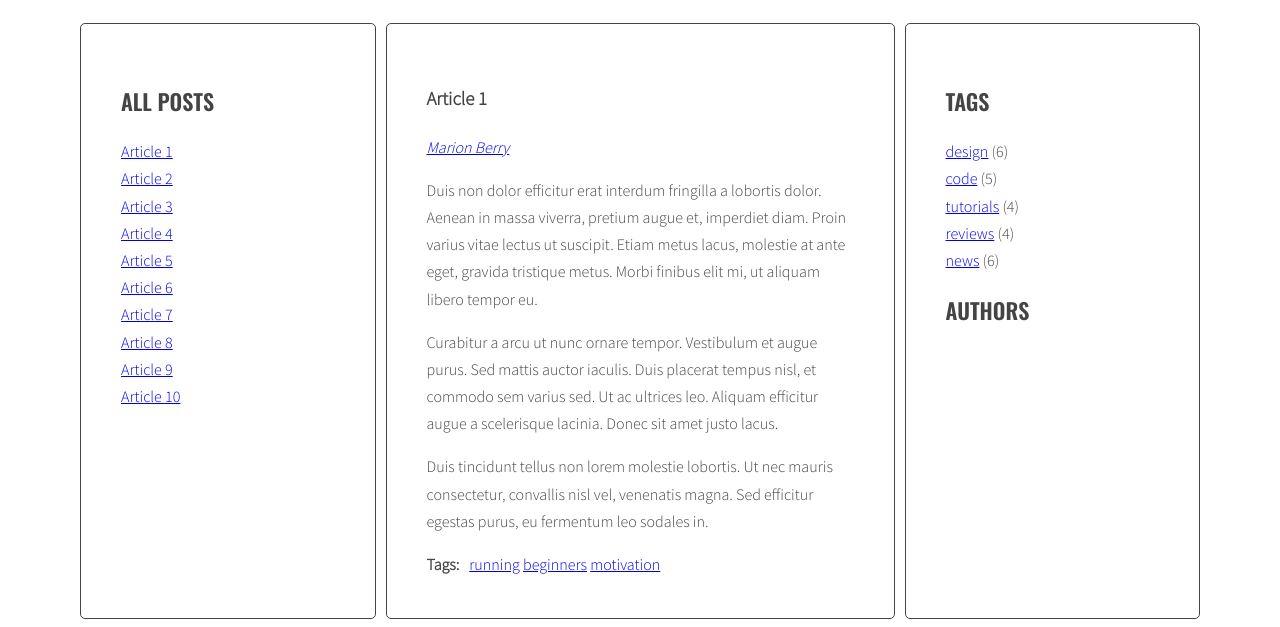
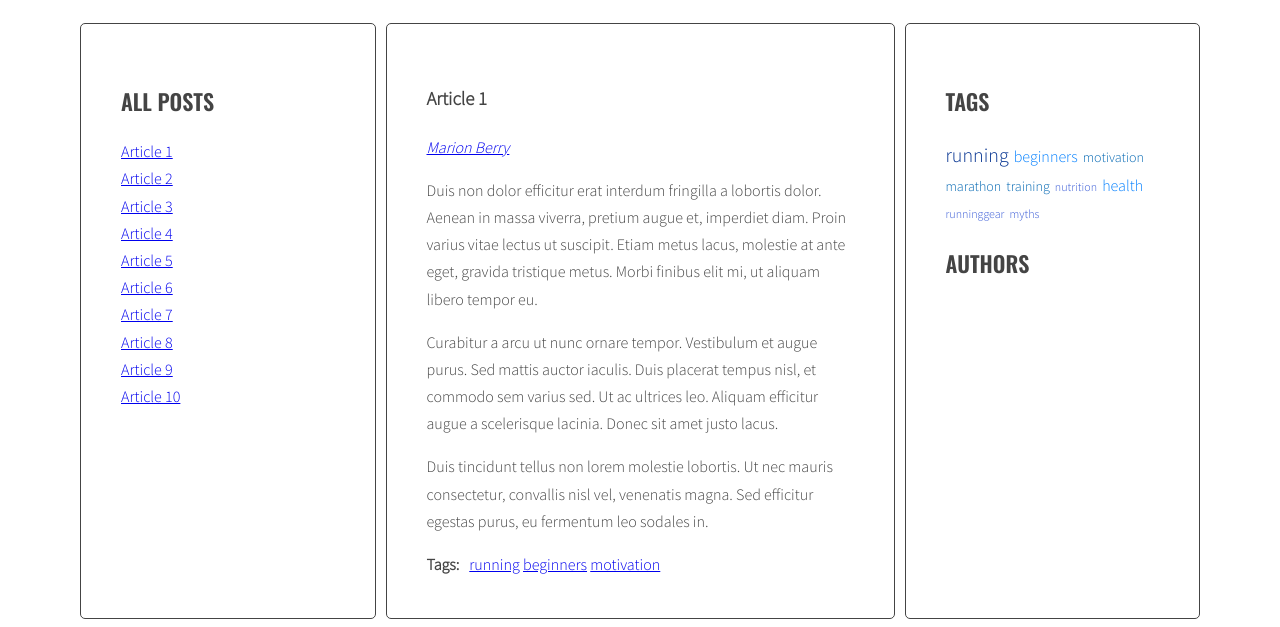
Before and after one commit to PaulinaP20/js-blog, a website: page index.html in a window 1280 px wide. Shown: the part 220-847 px from the top of the page. Drawn offline with nearby package versions, Linux system fonts and the light colour scheme.

Commit message:
add cloud of tags

```diff
--- a/index.html
+++ b/index.html
@@ -31,7 +31,7 @@
                       </ul>
                     </div>
                   </article>
-                  <article class="post" id="article-2" data-tags="marathon training trainingplan" data-author="Theo Tabby">
+                  <article class="post" id="article-2" data-tags="marathon training" data-author="Theo Tabby">
                     <h3 class="post-title">Article 2</h3>
                     <p class="post-author" ></p>
                     <div class="post-content">
@@ -47,7 +47,7 @@
                       </ul>
                     </div>
                   </article>
-                  <article class="post" id="article-3" data-tags="nutrition running energy meals" data-author="George Tuxedo">
+                  <article class="post" id="article-3" data-tags="nutrition running training beginners" data-author="George Tuxedo">
                     <h3 class="post-title">Article 3</h3>
                     <p class="post-author" ></p>
                     <div class="post-content">
@@ -62,7 +62,7 @@
                       </ul>
                     </div>
                   </article>
-                  <article class="post" id="article-4" data-tags="injuries running health" data-author="Kitty Toebean">
+                  <article class="post" id="article-4" data-tags="running health nutrition" data-author="Kitty Toebean">
                     <h3 class="post-title">Article 4</h3>
                     <p class="post-author" ></p>
                     <div class="post-content">
@@ -78,7 +78,7 @@
                       </ul>
                     </div>
                   </article>
-                  <article class="post" id="article-5" data-tags="shoes runninggear running" data-author="Marion Berry">
+                  <article class="post" id="article-5" data-tags="runninggear running beginners" data-author="Marion Berry">
                     <h3 class="post-title">Article 5</h3>
                     <p class="post-author"></p>
                     <div class="post-content">
@@ -94,7 +94,7 @@
                       </ul>
                     </div>
                   </article>
-                  <article class="post" id="article-6" data-tags="strengthtraining running fitness" data-author="George Tuxedo">
+                  <article class="post" id="article-6" data-tags="running training health" data-author="George Tuxedo">
                     <h3 class="post-title">Article 6</h3>
                     <p class="post-author" ></p>
                     <div class="post-content">
@@ -110,7 +110,7 @@
                       </ul>
                     </div>
                   </article>
-                  <article class="post" id="article-7" data-tags="mentaltraining motivation marathon" data-author="Kitty Toebean">
+                  <article class="post" id="article-7" data-tags="motivation marathon beginners" data-author="Kitty Toebean">
                     <h3 class="post-title">Article 7</h3>
                     <p class="post-author" ></p>
                     <div class="post-content">
@@ -126,7 +126,7 @@
                       </ul>
                     </div>
                   </article>
-                  <article class="post" id="article-8" data-tags="weather endurance running" data-author="Theo Tabby">
+                  <article class="post" id="article-8" data-tags="running motivation" data-author="Theo Tabby">
                     <h3 class="post-title">Article 8</h3>
                     <p class="post-author"></p>
                     <div class="post-content">
@@ -142,7 +142,7 @@
                       </ul>
                     </div>
                   </article>
-                  <article class="post" id="article-9" data-tags="recovery rest marathon" data-author="Marion Berry">
+                  <article class="post" id="article-9" data-tags="health marathon" data-author="Marion Berry">
                     <h3 class="post-title">Article 9</h3>
                     <p class="post-author"></p>
                     <div class="post-content">
@@ -158,7 +158,7 @@
                       </ul>
                     </div>
                   </article>
-                  <article class="post" id="article-10" data-tags="myths running funfacts" data-author="George Tuxedo">
+                  <article class="post" id="article-10" data-tags="myths running health" data-author="George Tuxedo">
                     <h3 class="post-title">Article 10</h3>
                     <p class="post-author"></p>
                     <div class="post-content">
@@ -177,11 +177,6 @@
                 <aside class="sidebar" aria-label="Sidebar">
                   <h2 class="section-title">Tags</h2>
                   <ul class="list tags">
-                    <li><a href="#">design</a> <span>(6)</span></li>
-                    <li><a href="#">code</a> <span>(5)</span></li>
-                    <li><a href="#">tutorials</a> <span>(4)</span></li>
-                    <li><a href="#">reviews</a> <span>(4)</span></li>
-                    <li><a href="#">news</a> <span>(6)</span></li>
                   </ul>
                   <h2 class="section-title">Authors</h2>
                   <ul class="list authors">
--- a/js/script.js
+++ b/js/script.js
@@ -4,7 +4,10 @@ const optArticleSelector = '.post',
   optTitleSelector = '.post-title',
   optTitleListSelector = '.titles',
   optArticleTagsSelector='.post-tags .list',
-  optArticleAuthorSelector='.post-author';
+  optArticleAuthorSelector='.post-author',
+  optTagsListSelector='.tags.list',
+  optCloudClassCount=5,
+  optCloudClassPrevix='tag-size-';
 
 const titleClickHandler = function(event){
   event.preventDefault();
@@ -84,29 +87,58 @@ function generateTitleLinks(customSelector =''){
 
 generateTitleLinks();
 
+function calculateTagsParams(tags){
+
+  console.log(tags);
+
+  const params={
+    max:0,
+    min:999999
+  };
+
+  for (let tag in tags){
+    //console.log(tag + ' is used ' + tags[tag] + ' times');
+    if(tags[tag]>params.max){
+      params.max=tags[tag];
+    }
+    if(tags[tag]<params.min){
+      params.min=tags[tag];
+    }
+  }
+  return params;
+}
+
+function calculateTagClass(count, params){
+  const normalizedCount=count-params.min;
+  const normalizedMax=params.max-params.min;
+  const percentage=normalizedCount/normalizedMax;
+
+  const classNumber=Math.floor(percentage*(optCloudClassCount-1)+1);
+
+  return optCloudClassPrevix+classNumber;
+}
+
 
 function generateTags(){
   /* find all articles */
   const articles=document.querySelectorAll(optArticleSelector);
 
+  let allTags={};
   /* START LOOP: for every article: */
 
   for (let article of articles){
+
     /* find tags wrapper */
     const tagsWraper=article.querySelector(optArticleTagsSelector);
-    //console.log(tagsWraper);
 
     /* make html variable with empty string */
     let html='';
 
     /* get tags from data-tags attribute */
-
     const articleTags=article.getAttribute('data-tags');
-    //console.log(articleTags);
 
     /* split tags into array */
     const articleTagsArray=articleTags.split(' ');
-    //console.log(articleTagsArray);
 
     /* START LOOP: for each tag */
 
@@ -115,11 +147,36 @@ function generateTags(){
       const HTMLlink=`<li><a href="#tag-${tag}">${tag} </a></li> `;
 
       /* add generated code to html variable */
-
       html=html+HTMLlink;
 
+      /* check if thislink is NOT already in allTags */
+      if(!allTags[tag]){
+        /* add generate code to allTags array */
+        allTags[tag]=1;
+      } else {
+        allTags[tag]++;
+      }
     }
+
     tagsWraper.innerHTML=html;
+
+    const tagsParams=calculateTagsParams(allTags);
+
+    console.log(tagsParams);
+    /* [NEW] create variable for all links html code */
+
+    let allTagsHTML='';
+    /*start loop: for each tag in alltags:*/
+    for (let tag in allTags){
+      const tagLinkHTML=`<li><a class="${calculateTagClass(allTags[tag],tagsParams)}" href="#tag-${tag}">${tag}</a></li>`;
+      allTagsHTML+=tagLinkHTML;
+    }
+    /*end loop: for each tag in allTags */
+
+    /* add html from allTagsHTML to tagList */
+    const tagList=document.querySelector(optTagsListSelector);
+
+    tagList.innerHTML=allTagsHTML;
   }
 }
 
--- a/sass/style.scss
+++ b/sass/style.scss
@@ -118,3 +118,40 @@ body {
     margin: 0 10px 0 0;
   }
 }
+
+/* Tags list */
+
+.tags li{
+  display:inline-block;
+  margin-right:5px;
+  margin-top:0px;
+
+  a {
+    text-decoration: none;
+  }
+}
+
+.tag-size-1 {
+  font-size:12px;
+  color:#3457D5
+}
+
+.tag-size-2 {
+  font-size:14px;
+  color:#0066b2
+}
+
+.tag-size-3 {
+  font-size:16px;
+  color:#007FFF
+}
+
+.tag-size-4 {
+  font-size:18px;
+  color:#0066b2
+}
+
+.tag-size-5 {
+  font-size:20px;
+  color:#00308F;
+}
```
Also changed, not shown: css/style.css, 1 other file.
